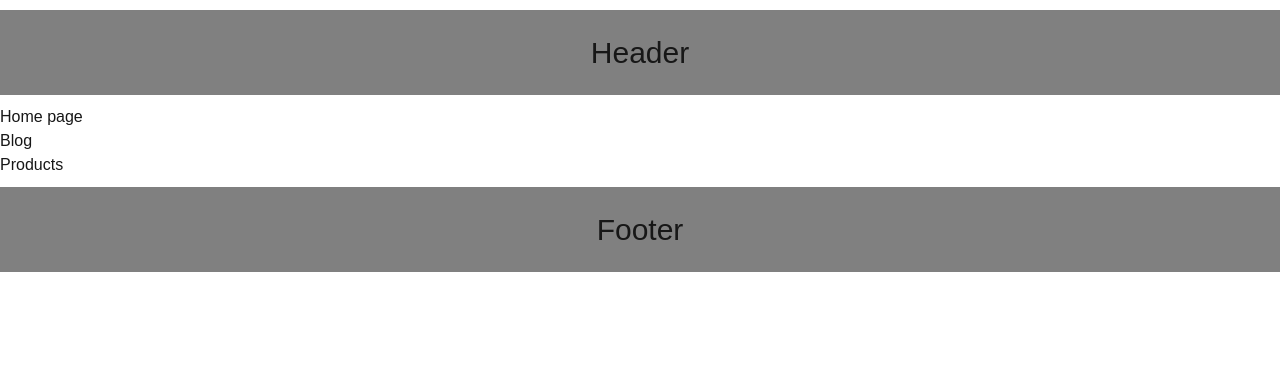
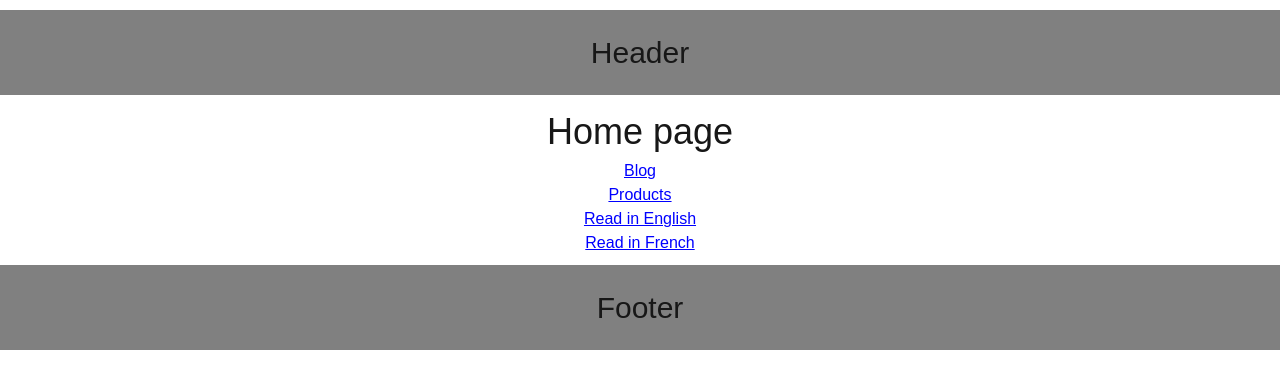
Before and after one commit to ZhannaKanal/nextcodevolution, a Next.js app: page / in a window 1280 px wide. Shown: the top 388 px of the page. Built offline with nearby package versions, Linux system fonts and the light colour scheme.

Commit message:
params and searchParams

```diff
--- /dev/null
+++ b/src/app/articles/[articleId]/page.tsx
@@ -0,0 +1,24 @@
+import Link from "next/link";
+
+export default async function NewsArticle({
+  params,
+  searchParams,
+}: {
+  params: Promise<{ articleId: string }>;
+  searchParams: Promise<{ lang?: "en" | "es" | "fr" }>;
+}) {
+    const { articleId } = await params;
+    const { lang = "en" } = await searchParams;
+  return (
+    <div className="text-center text-[24px]">
+      <h1>News article {articleId}</h1>
+      <h2>Reading in {lang}</h2>
+
+      <div className="text-[18px] text-[blue]">
+        <Link href={`/articles/${articleId}?lang=en`}>English</Link> <br />
+        <Link href={`/articles/${articleId}?lang=es`}>Spanish</Link> <br />
+        <Link href={`/articles/${articleId}?lang=fr`}>French</Link> <br />
+      </div>
+    </div>
+  );
+}
--- a/src/app/page.tsx
+++ b/src/app/page.tsx
@@ -5,13 +5,15 @@ import './globals.css';
 
 export default function HomePage() {
   return (
-    <div>
+    <div className="text-center">
       {/* <Layout>
         <h1>Home page</h1>
       </Layout> */}
-      <h1>Home page</h1>
-      <Link href='/blog'>Blog</Link> <br />
-      <Link href='/products'>Products</Link>
+      <h1 className="text-[36px] font-bold">Home page</h1>
+      <Link href='/blog' className="underline text-[blue]">Blog</Link> <br />
+      <Link href='/products' className="underline text-[blue]">Products</Link> <br />
+      <Link href='/articles/breaking-news-123?lang-en' className="underline text-[blue]">Read in English</Link> <br />
+      <Link href='/articles/breaking-news-123?lang-fr' className="underline text-[blue]">Read in French</Link>
       {/* <Link href='/about'>Go to About</Link> */}
     </div>
   );
```
